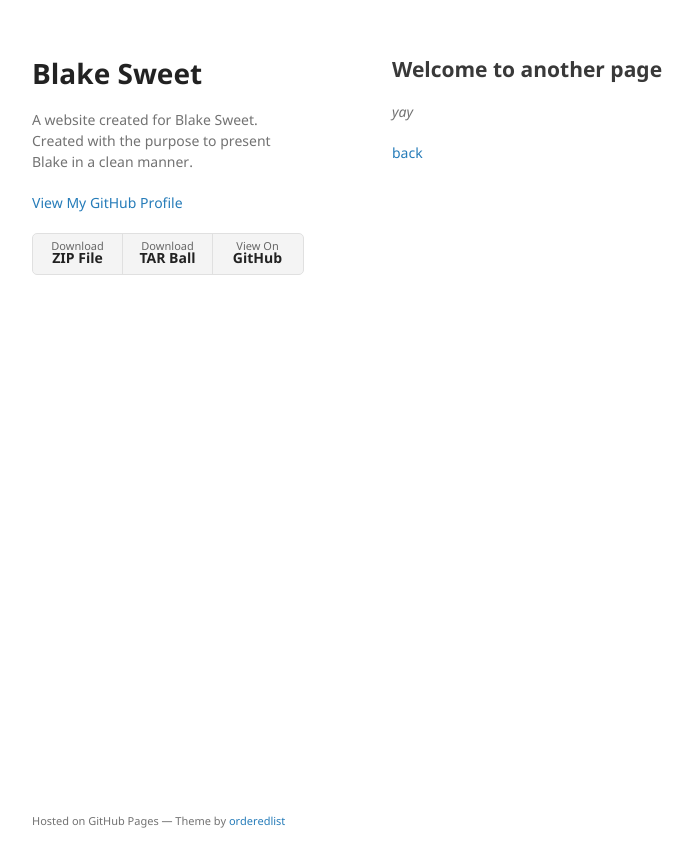
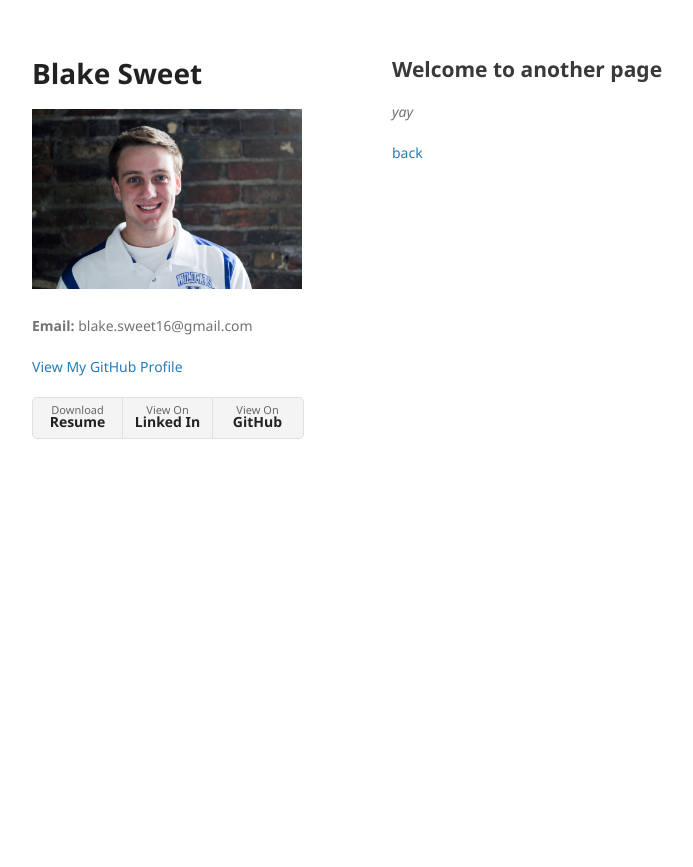
Before and after one commit to BSweet16/BSweet16.github.io, a Jekyll site: the page built from another-page.md, in a window 1280 px wide. Shown: the top 867 px of the page, without its empty margins (178-871 px from the left). Built offline with Jekyll 4.4.1, drawn with Linux system fonts in a browser that asks for light colours; our own code applies the rules of GitHub Pages for plain Markdown files.

Commit message:
Cleaner Stationary side

```diff
--- a/_layouts/default.html
+++ b/_layouts/default.html
@@ -3,7 +3,7 @@
   <head>
     <meta charset="utf-8">
     <meta http-equiv="X-UA-Compatible" content="chrome=1">
-    <title>{{ site.title | default: site.github.repository_name }} by {{ site.github.owner_name }}</title>
+    <title>{{ site.title }}</title>
 
     <link rel="stylesheet" href="{{ '/assets/css/style.css?v=' | append: site.github.build_revision | relative_url }}">
     <meta name="viewport" content="width=device-width">
@@ -14,12 +14,12 @@
   <body>
     <div class="wrapper">
       <header>
-        <h1>{{ site.title | default: site.github.repository_name }}</h1>
-        <p>{{ site.description | default: site.github.project_tagline }}</p>
 
-        {% if site.github.is_project_page %}
-          <p class="view"><a href="{{ site.github.repository_url }}">View the Project on GitHub <small>{{ github_name }}</small></a></p>
-        {% endif %}
+        <!-- Non-Scrolling Info -->
+        <h1>{{ site.title }}</h1>
+        <a href="/index"><img src="/assets/images/me.JPG" alt="Blake"></a> <br><br>
+        <p><b>Email: </b> blake.sweet16@gmail.com </p>
+
 
         {% if site.github.is_user_page %}
           <p class="view"><a href="{{ site.github.owner_url }}">View My GitHub Profile</a></p>
@@ -27,11 +27,12 @@
 
         {% if site.show_downloads %}
           <ul>
-            <li><a href="{{ site.github.zip_url }}">Download <strong>ZIP File</strong></a></li>
-            <li><a href="{{ site.github.tar_url }}">Download <strong>TAR Ball</strong></a></li>
+            <li><a href="{{ site.github.zip_url }}">Download <strong>Resume</strong></a></li>
+            <li><a href="{{ site.github.tar_url }}">View On <strong>Linked In</strong></a></li>
             <li><a href="{{ site.github.repository_url }}">View On <strong>GitHub</strong></a></li>
           </ul>
         {% endif %}
+
       </header>
       <section>
 
@@ -39,12 +40,15 @@
 
       </section>
       <footer>
-        {% if site.github.is_project_page %}
-        <p>This project is maintained by <a href="{{ site.github.owner_url }}">{{ site.github.owner_name }}</a></p>
-        {% endif %}
-        <p><small>Hosted on GitHub Pages &mdash; Theme by <a href="https://github.com/orderedlist">orderedlist</a></small></p>
+        <!-- Content for Non-scrolling side bottom -->
       </footer>
     </div>
+
+
+
+
+
+    <!-- Scripts -->
     <script src="{{ '/assets/js/scale.fix.js' | relative_url }}"></script>
 
 
```
Also changed, not shown: index.md (+2 -5 lines), assets/images/me.JPG (added).
